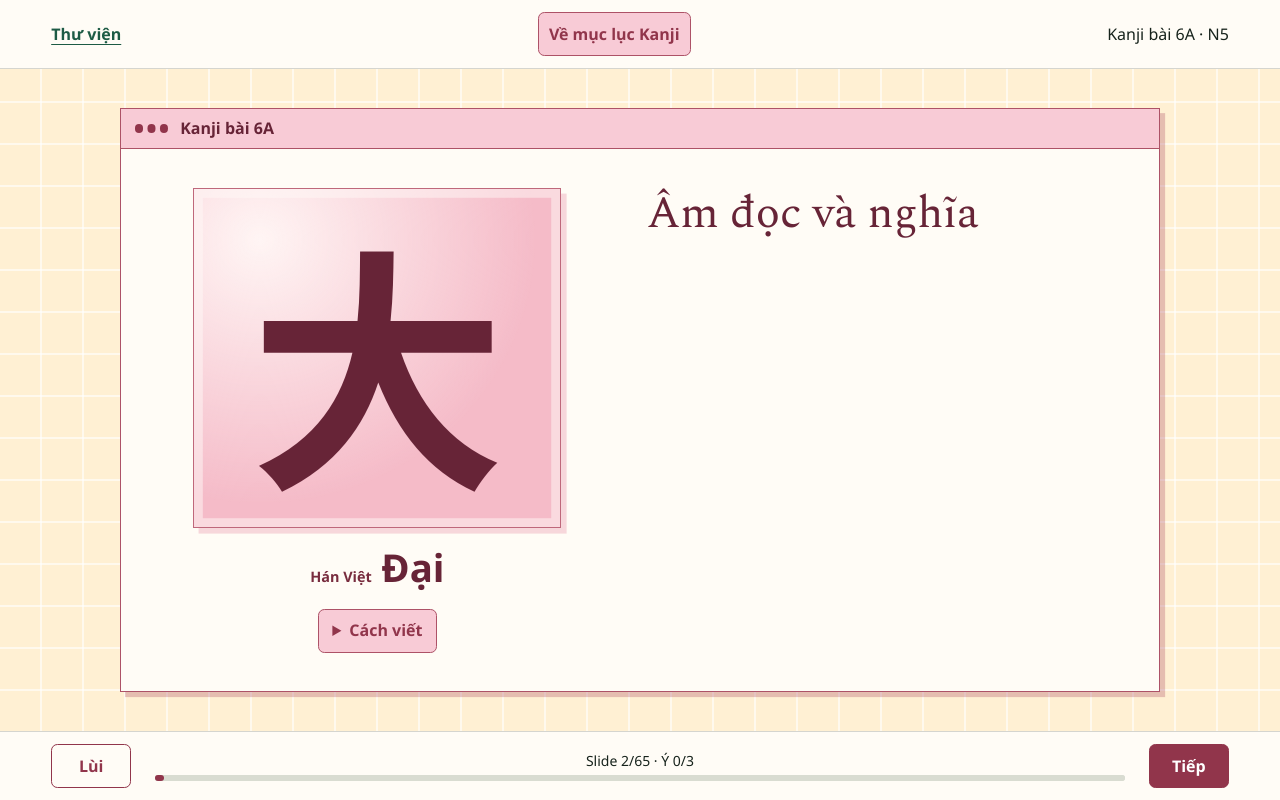
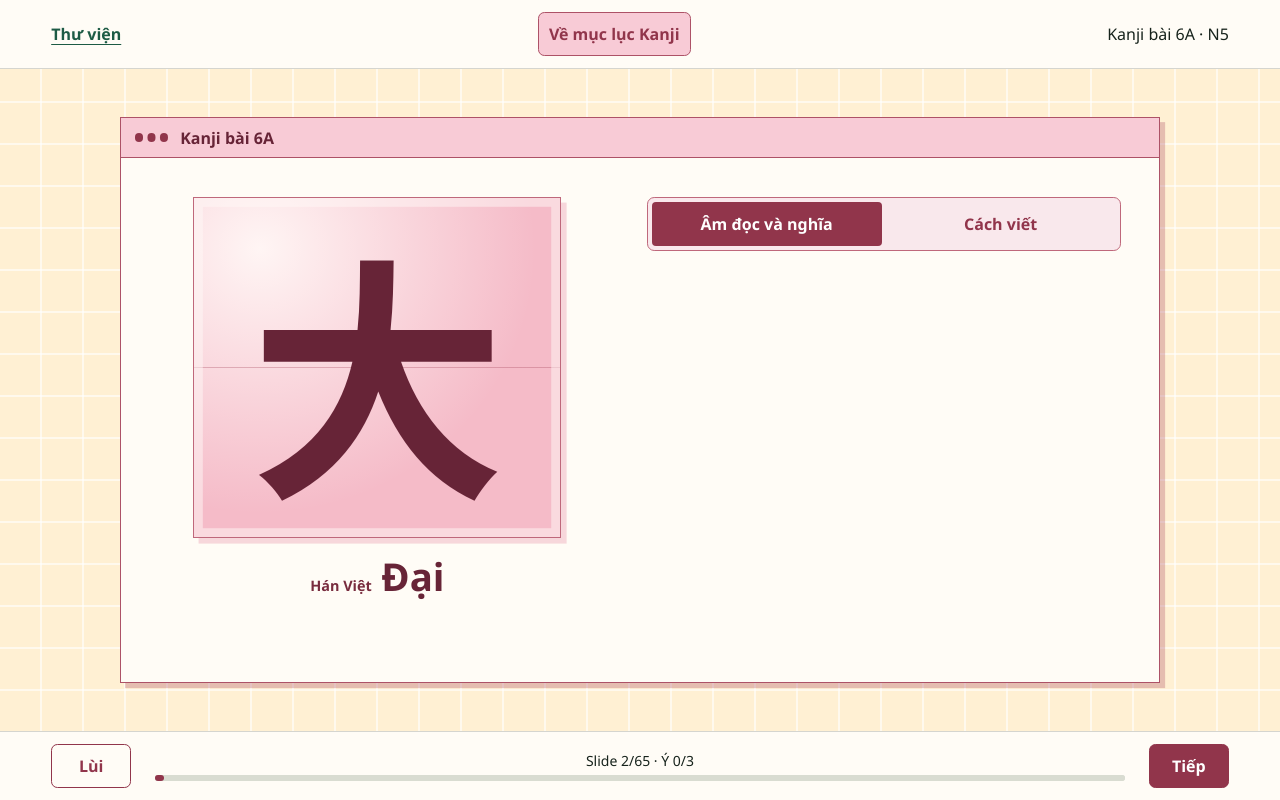
Before and after one commit to mJota666/JLPT-review, a plain HTML site: page dist/lessons/kanji.html in a window 1280 px wide. Both pictures are taken after a click on the button "Tiếp". Drawn offline with Linux system fonts and the light colour scheme.

Commit message:
Keep Kanji writing tutorial in a stable side panel

```diff
--- a/dist/lessons/kanji.css
+++ b/dist/lessons/kanji.css
@@ -37,7 +37,7 @@
 .kanji-player .controls[hidden] { display: none; }
 .kanji-player .nav-btn { border-color: var(--berry); color: var(--berry); }
 .kanji-player .nav-btn:last-child { background: var(--berry); color: white; }
-.kanji-player a:focus-visible, .kanji-player button:focus-visible, .kanji-player summary:focus-visible {
+.kanji-player a:focus-visible, .kanji-player button:focus-visible {
   outline: 3px solid var(--berry);
 }
 .kanji-player progress { accent-color: var(--berry); }
@@ -160,23 +160,36 @@
   font-size: clamp(1.6rem, 3vw, 2.55rem);
 }
 .han-reading span { color: #782c3e; font-size: .9rem; }
-.writing-tutorial { max-width: 30rem; margin-inline: auto; }
-.writing-tutorial summary {
-  width: fit-content;
+.character-details { min-width: 0; }
+.character-modes {
+  display: grid;
+  grid-template-columns: repeat(2, minmax(0, 1fr));
+  gap: .25rem;
+  margin-bottom: .8rem;
+  padding: .25rem;
+  border: 1px solid #bf687b;
+  border-radius: .45rem;
+  background: #f9e8ec;
+}
+.character-modes button {
   min-height: 2.75rem;
-  margin-inline: auto;
-  padding: .55rem .85rem;
-  border: 1px solid var(--outline);
-  border-radius: .4rem;
-  background: var(--pink);
+  padding: .4rem;
+  border: 0;
+  border-radius: .25rem;
+  background: transparent;
   color: var(--berry);
   font-weight: 750;
   cursor: pointer;
 }
+.character-modes button[aria-pressed="true"] { background: var(--berry); color: white; }
+.character-views { display: grid; align-items: start; }
+.character-views > * { grid-area: 1 / 1; min-width: 0; }
+.character-views > [inert] { opacity: 0; }
+.writing-tutorial { text-align: center; }
 .stroke-board {
   display: block;
-  width: min(100%, 13.5rem);
-  margin: .9rem auto .55rem;
+  width: min(100%, 16rem);
+  margin: 0 auto .55rem;
   border: 1px solid var(--outline);
   background:
     linear-gradient(90deg, transparent calc(50% - .5px), var(--pink) 50%, transparent calc(50% + .5px)),
@@ -205,13 +218,7 @@
 .window-body .stroke-credit { font-size: .875rem; }
 .stroke-credit a { color: var(--berry); }
 
-.reading-panel { text-align: left; }
-.reading-panel h3 {
-  margin: 0 0 .8rem;
-  color: #672437;
-  font: 400 clamp(1.85rem, 3.5vw, 3rem)/1.18 "Spectral", Georgia, serif;
-}
-.reading-grid { display: grid; gap: .58rem; margin: 0; }
+.reading-grid { display: grid; gap: .58rem; margin: 0; text-align: left; }
 .reading-grid > div {
   padding: .62rem clamp(.8rem, 2vw, 1.45rem) .78rem;
   border-left: .32rem solid var(--reading-edge, #b89065);
@@ -301,6 +308,7 @@
   .character-study { grid-template-columns: 1fr; gap: 1rem; }
   .character-grid { width: min(100%, 14.75rem); }
   .character-grid .kanji-glyph { font-size: clamp(8.5rem, 46vw, 12rem); }
+  .stroke-board { width: min(100%, 13.5rem); }
   .vocab-table th, .vocab-table td { padding-inline: .28em; }
 }
 @media (prefers-reduced-motion: reduce) {
--- a/dist/lessons/kanji.js
+++ b/dist/lessons/kanji.js
@@ -89,7 +89,7 @@ const heading = text => el('h2', {}, text);
 function writingTutorial(glyph) {
   const code = glyph.codePointAt(0).toString(16).padStart(5, '0');
   const rows = strokes[code];
-  if (!rows) return '';
+  if (!rows) return null;
 
   function graphic(tag, attrs) {
     const element = document.createElementNS('http://www.w3.org/2000/svg', tag);
@@ -123,15 +123,14 @@ function writingTutorial(glyph) {
     }
     back.setAttribute('aria-disabled', String(count === 0));
     next.setAttribute('aria-disabled', String(count === rows.length));
-    status.textContent = count ? `Nét ${count}/${rows.length}` : `${rows.length} nét · Bấm Nét tiếp để bắt đầu`;
+    status.textContent = `Nét ${count}/${rows.length}`;
   }
 
   back.addEventListener('click', () => showStrokes(count - 1));
   next.addEventListener('click', () => showStrokes(count + 1, true));
   reset.addEventListener('click', () => showStrokes(0));
   showStrokes(0);
-  return el('details', { class: 'writing-tutorial' },
-    el('summary', {}, 'Cách viết'),
+  return el('div', { class: 'writing-tutorial' },
     board,
     status,
     el('div', { class: 'stroke-controls' }, back, next, reset),
@@ -171,23 +170,47 @@ function reading(value) {
     el('span', {}, sound + (index < sounds.length - 1 ? '、' : ''))));
 }
 
+function characterDetails(entry, slideNumber) {
+  const readings = el('dl', { class: 'reading-grid' },
+    step('div', 'reading-kun', el('dt', {}, 'Kunyomi'), reading(entry.kun)),
+    step('div', 'reading-on', el('dt', {}, 'Onyomi'), reading(entry.on)),
+    step('div', 'reading-meaning', el('dt', {}, 'Nghĩa'), el('dd', {}, entry.meaning)));
+  const writing = writingTutorial(entry.glyph);
+  if (!writing) return readings;
+
+  readings.id = `kanji-readings-${slideNumber}`;
+  writing.id = `kanji-writing-${slideNumber}`;
+  const readingButton = el('button', { type: 'button', 'aria-controls': readings.id }, 'Âm đọc và nghĩa');
+  const writingButton = el('button', { type: 'button', 'aria-controls': writing.id }, 'Cách viết');
+
+  function showWriting(enabled) {
+    if (!enabled && writing.contains(document.activeElement)) readingButton.focus({ preventScroll: true });
+    readings.inert = enabled;
+    writing.inert = !enabled;
+    readingButton.setAttribute('aria-pressed', String(!enabled));
+    writingButton.setAttribute('aria-pressed', String(enabled));
+  }
+
+  readingButton.addEventListener('click', () => showWriting(false));
+  writingButton.addEventListener('click', () => showWriting(true));
+  readings.addEventListener('stepreveal', () => showWriting(false));
+  showWriting(false);
+  return el('div', { class: 'character-details' },
+    el('div', { class: 'character-modes', role: 'group', 'aria-label': 'Nội dung Kanji' }, readingButton, writingButton),
+    el('div', { class: 'character-views' }, readings, writing));
+}
+
 function renderLesson(lesson, words) {
   const slides = [];
   const targets = [];
   for (const entry of lesson.kanji) {
-    targets.push(slides.length + 2);
-    slides.push(slide(windowFrame(lesson.title,
-      el('div', { class: 'character-study' },
-        el('div', { class: 'character-panel' },
-          el('div', { class: 'character-grid' }, jp('h2', entry.glyph, 'kanji-glyph')),
-          el('p', { class: 'han-reading' }, el('span', {}, 'Hán Việt'), entry.han),
-          writingTutorial(entry.glyph)),
-        el('div', { class: 'reading-panel' },
-          el('h3', {}, 'Âm đọc và nghĩa'),
-          el('dl', { class: 'reading-grid' },
-            step('div', 'reading-kun', el('dt', {}, 'Kunyomi'), reading(entry.kun)),
-            step('div', 'reading-on', el('dt', {}, 'Onyomi'), reading(entry.on)),
-            step('div', 'reading-meaning', el('dt', {}, 'Nghĩa'), el('dd', {}, entry.meaning))))))));
+    const slideNumber = slides.length + 2;
+    const character = el('div', { class: 'character-panel' },
+      el('div', { class: 'character-grid' }, jp('h2', entry.glyph, 'kanji-glyph')),
+      el('p', { class: 'han-reading' }, el('span', {}, 'Hán Việt'), entry.han));
+    const study = el('div', { class: 'character-study' }, character, characterDetails(entry, slideNumber));
+    targets.push(slideNumber);
+    slides.push(slide(windowFrame(lesson.title, study)));
     if (entry.vocab.some(([type]) => type === 'on')) slides.push(vocabulary(entry, ['on']));
     if (entry.vocab.some(([type]) => type !== 'on')) slides.push(vocabulary(entry, ['kun', 'special']));
   }
--- a/dist/player.js
+++ b/dist/player.js
@@ -38,7 +38,9 @@ function show(slideIndex, stepIndex, animate = false) {
     }
   }
   if (animate && revealed > 0) {
-    steps[current][revealed - 1].scrollIntoView({ block: 'nearest', inline: 'nearest' });
+    const step = steps[current][revealed - 1];
+    step.dispatchEvent(new Event('stepreveal', { bubbles: true }));
+    step.scrollIntoView({ block: 'nearest', inline: 'nearest' });
   }
 
   counter.textContent = `Slide ${current + 1}/${slides.length} · Ý ${revealed}/${steps[current].length}`;
```
